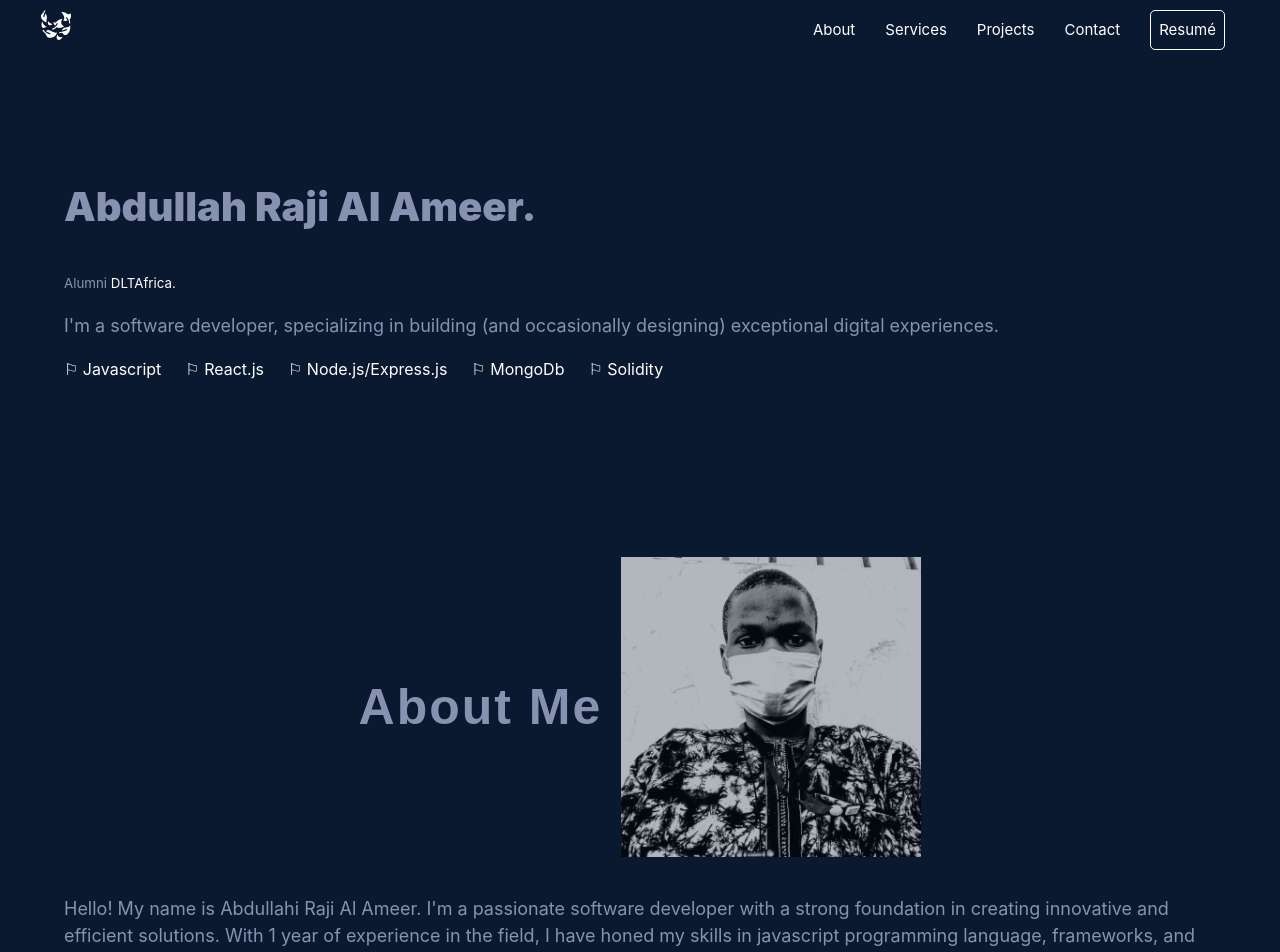
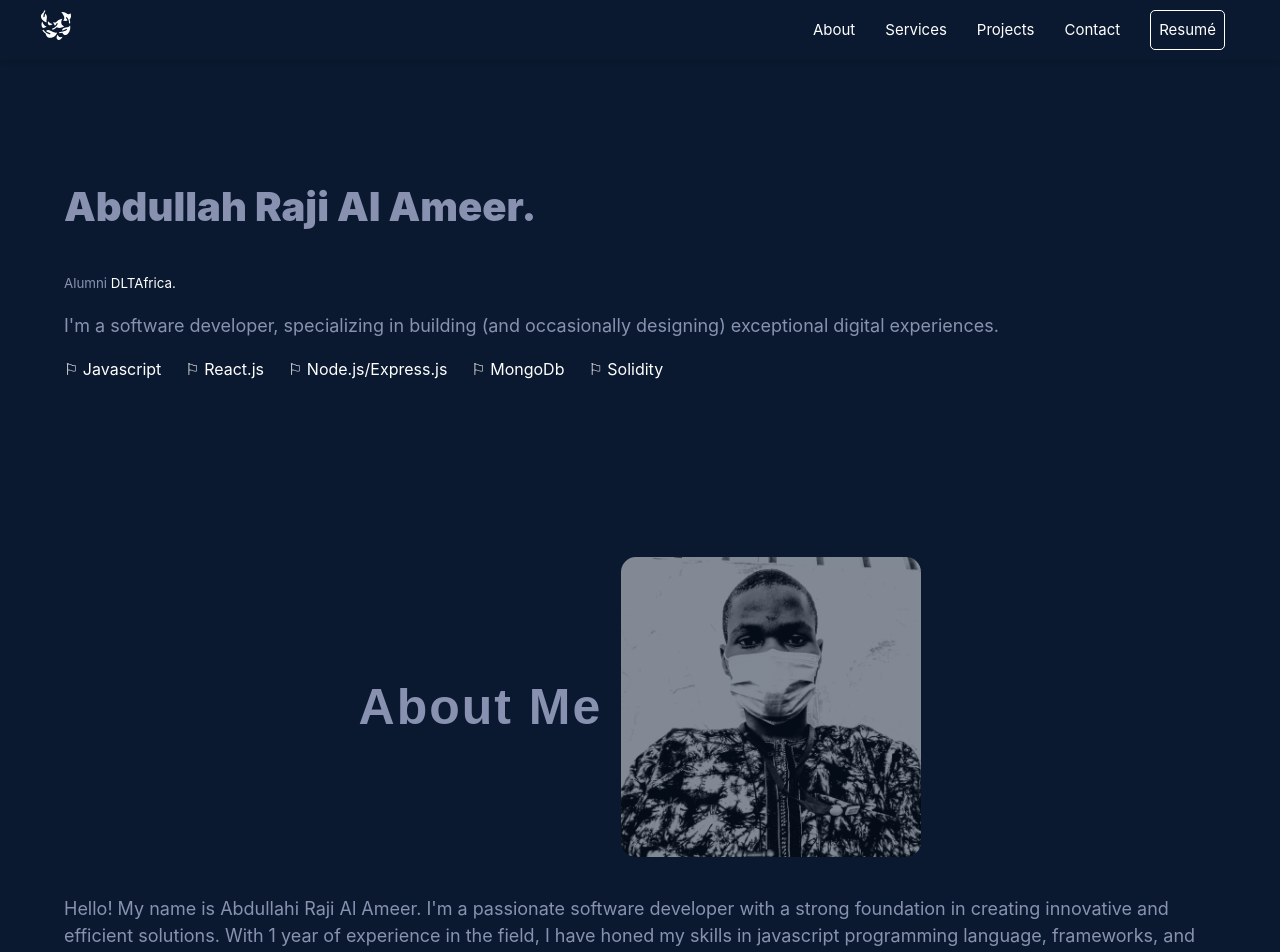
Before and after one commit to ameer017/ameer-portfolio-website, a React (Vite) app: page / in a window 1280 px wide. Shown: the top 952 px of the page. Built offline with nearby package versions, Linux system fonts and the light colour scheme.

Commit message:
about.scss

```diff
--- a/src/About/About.scss
+++ b/src/About/About.scss
@@ -5,24 +5,26 @@
   gap: 1.2rem;
   flex-wrap: wrap;
 
-
   .left {
-        h1{
-            // width: 50%;
-            // font-size: 70px;
+    h1 {
       padding: 0 1.2rem;
       margin: 0 auto;
     }
   }
 
-    .middle{
+  .middle {
     display: flex;
     align-items: center;
     justify-content: center;
 
-        img{
+    img {
       width: 300px;
-            opacity: 0.7;
+      opacity: 0.5;
+      border-radius: 15px;
+      -webkit-border-radius: 15px;
+      -moz-border-radius: 15px;
+      -ms-border-radius: 15px;
+      -o-border-radius: 15px;
     }
   }
 
@@ -32,7 +34,7 @@
       gap: 1.2em;
       align-items: center;
 
-            a:hover{
+      a:hover {
         transform: scale(1.2);
         transition-duration: 500ms;
         color: brown;
```
Lines whose indentation alone changed are shown as unchanged.
